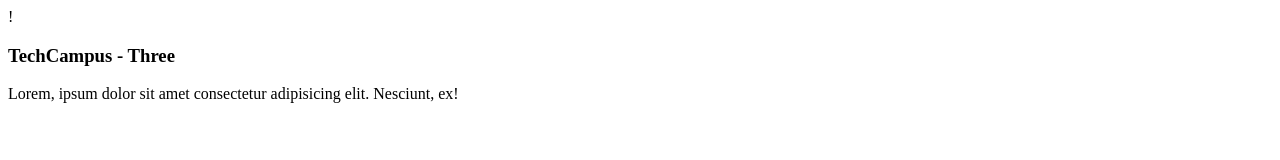
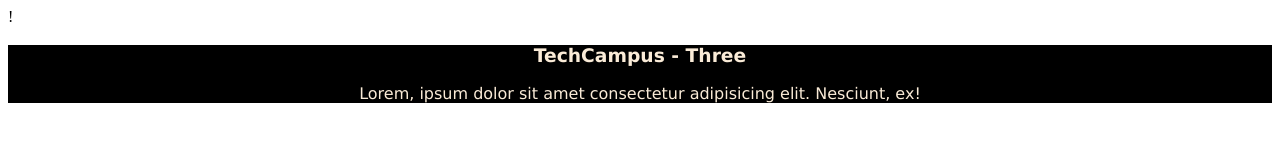
Before and after one commit to riyamtechcampus/TechCampus-Three, a plain HTML site: page index.html in a window 1280 px wide. Drawn offline with Linux system fonts and the light colour scheme.

Commit message:
add style to the page

```diff
--- a/index.html
+++ b/index.html
@@ -5,7 +5,18 @@
     <meta http-equiv="X-UA-Compatible" content="IE=edge">
     <title>project 3</title>
     <meta name="viewport" content="width=device-width, initial-scale=1">
+    <style>
+        .container
+        {
+            background-color: #000;
+            color: antiquewhite;
+            text-align: center;
+            font-family: 'Lucida Sans', 'Lucida Sans Regular', 'Lucida Grande', 'Lucida Sans Unicode', Geneva, Verdana, sans-serif;
+        }
 
+
+
+    </style>
 </head>
 <body>
     <div class="container">
```
